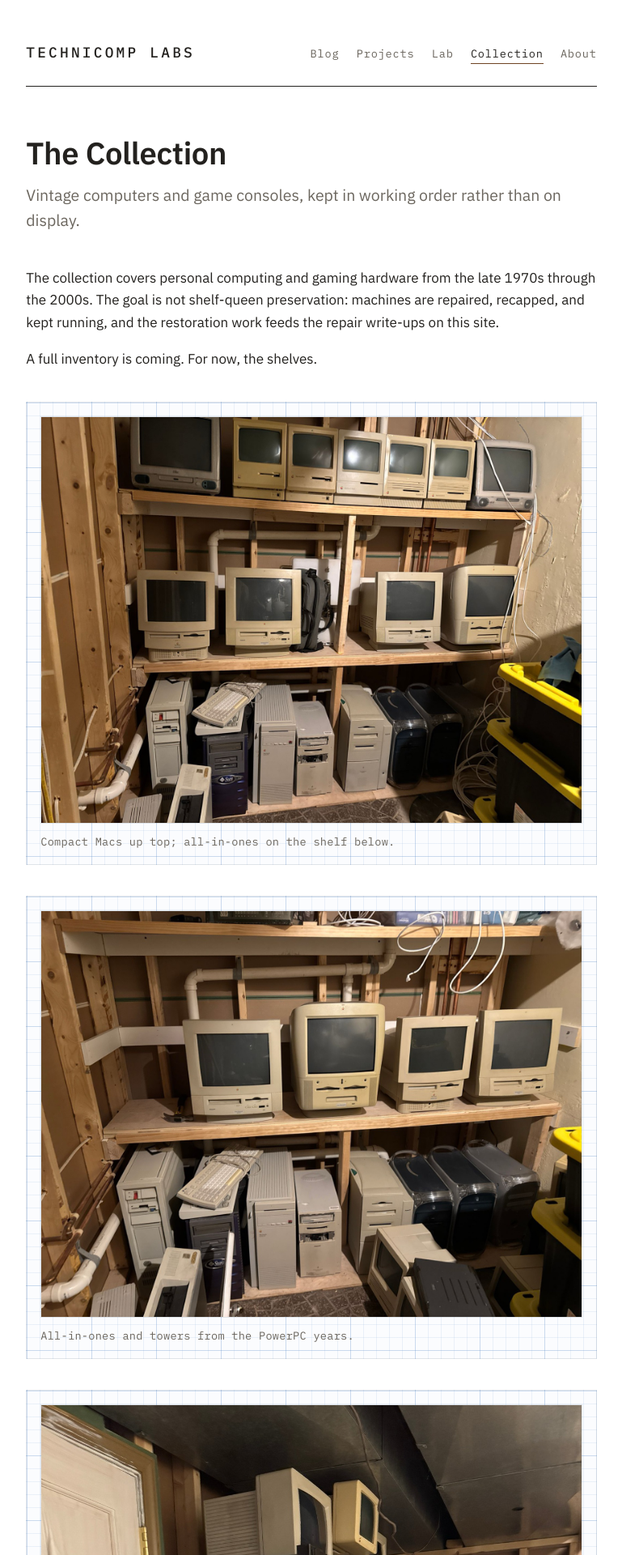
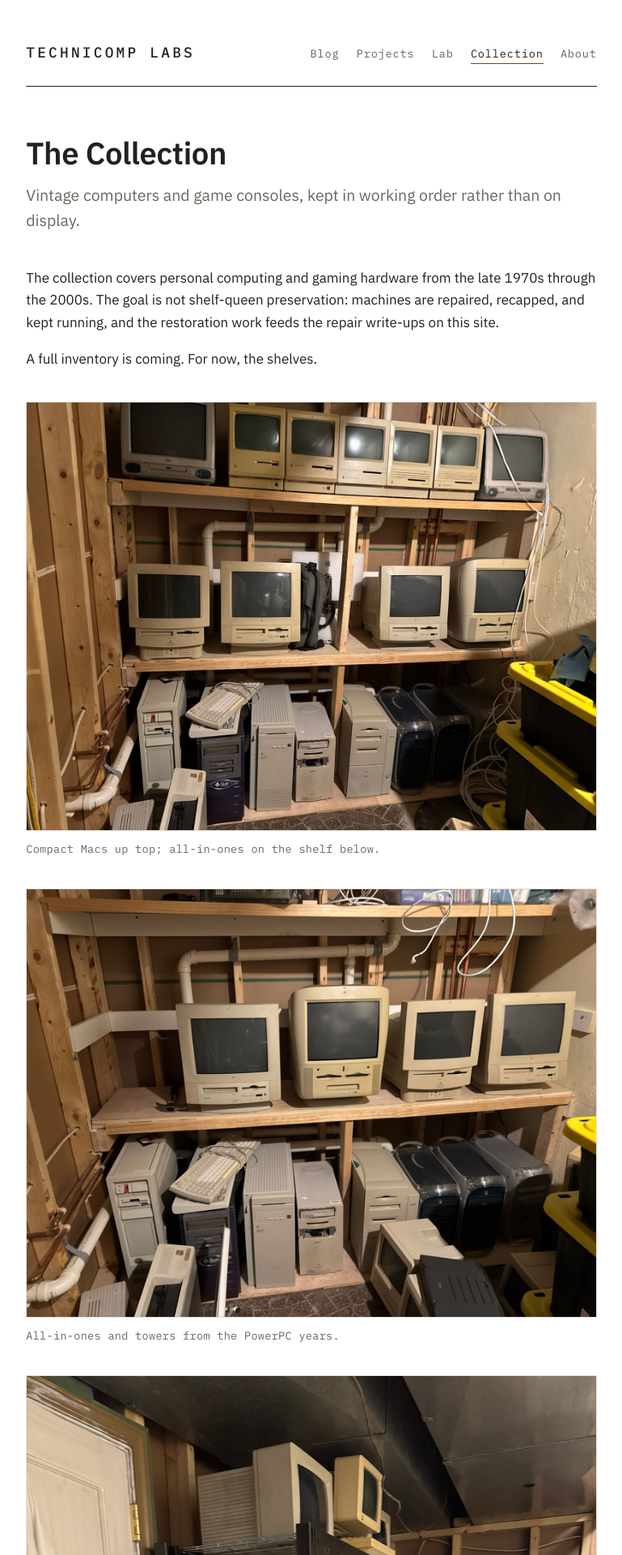
Before and after one commit to TechnicompLabs/technicomplabs.github.io, a Jekyll site: the page built from _pages/collection.md, in a window 1280 px wide. Shown: the top 1920 px of the page at 81% size, without its empty margins (255-1024 px from the left). Built offline with Jekyll 4.4.1, drawn with Linux system fonts in a browser that asks for light colours.

Commit message:
Remove the graph-paper grid entirely

```diff
--- a/assets/css/main.css
+++ b/assets/css/main.css
@@ -3,8 +3,6 @@
 
 :root {
   --paper: #fbfcfe;
-  --grid-minor: rgba(90, 140, 200, 0.10);
-  --grid-major: rgba(90, 140, 200, 0.22);
   --sheet: #ffffff;
   --sheet-edge: rgba(60, 80, 110, 0.14);
   --ink: #23211e;
@@ -21,9 +19,7 @@
 @media (prefers-color-scheme: dark) {
   :root {
     --paper: #14171a;
-    --grid-minor: rgba(120, 160, 205, 0.06);
-    --grid-major: rgba(120, 160, 205, 0.12);
-    --sheet: #262b29;
+        --sheet: #262b29;
     --sheet-edge: rgba(0, 0, 0, 0.6);
     --ink: #e9e6dd;
     --ink-muted: #a7a69e;
@@ -116,23 +112,12 @@ strong { font-weight: 600; }
 .meta { margin-bottom: 0.5rem; }
 
 /* Figures */
-figure {
-  margin: 2.25rem 0;
-  padding: 1rem;
-  background-color: var(--paper);
-  background-image:
-    linear-gradient(var(--grid-major) 1px, transparent 1px),
-    linear-gradient(90deg, var(--grid-major) 1px, transparent 1px),
-    linear-gradient(var(--grid-minor) 1px, transparent 1px),
-    linear-gradient(90deg, var(--grid-minor) 1px, transparent 1px);
-  background-size: 80px 80px, 80px 80px, 16px 16px, 16px 16px;
-  border: 1px solid var(--sheet-edge);
-}
+figure { margin: 2.25rem 0; }
 figure img, .page img, .post img {
   display: block;
   width: 100%;
   height: auto;
-  border: 1px solid var(--sheet-edge);
+  border: 1px solid var(--rule);
 }
 figcaption { margin-top: 0.75rem; line-height: 1.5; }
 
```
